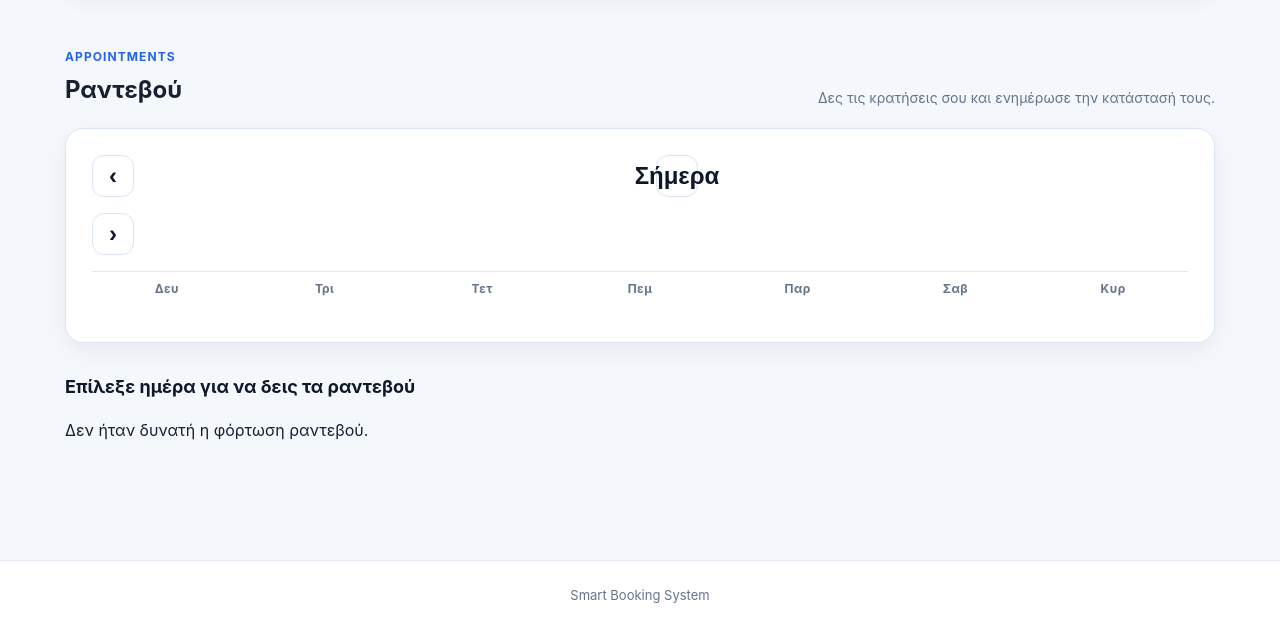
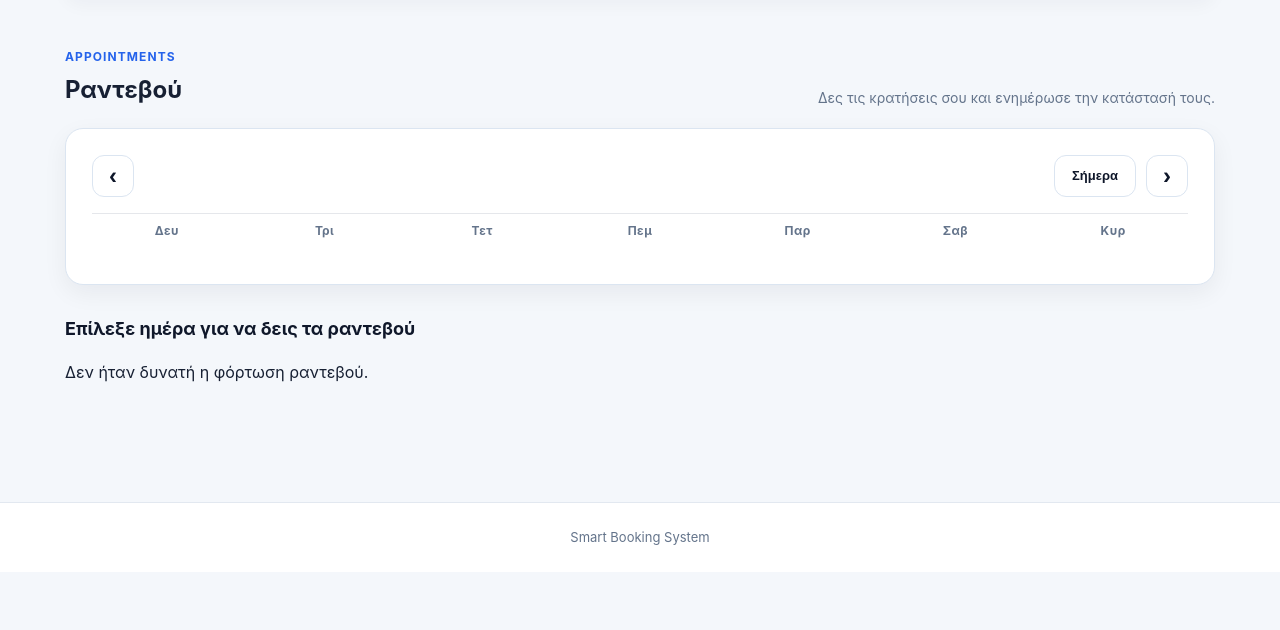
Before and after one commit to john30fyllou/smart-booking-system, a website: page frontend/provider.html in a window 1280 px wide. Shown: the part 276-906 px from the top of the page. After the commit the page ends 848 px from the top, so only its background shows below. Drawn offline with Linux system fonts and the light colour scheme; no server answers; sample sign-in values are in the browser's storage.

Commit message:
Improve provider calendar navigation layout

```diff
--- a/frontend/css/style.css
+++ b/frontend/css/style.css
@@ -1161,8 +1161,10 @@
     display: grid;
     grid-template-columns: 1fr auto 1fr;
     align-items: center;
+
     gap: 16px;
     padding-bottom: 16px;
+
     border-bottom: 1px solid #e5e7eb;
 }
 
@@ -1172,15 +1174,20 @@
 
 .calendar-toolbar > #calendarMonthTitle {
     justify-self: center;
+
     margin: 0;
+
     text-align: center;
+    font-size: 20px;
 }
 
 .calendar-toolbar-actions {
     justify-self: end;
-    display: flex;
-    align-items: center;
-    gap: 12px;
+
+    display: flex;
+    align-items: center;
+
+    gap: 10px;
 }
 
 .calendar-nav-btn {
@@ -1206,6 +1213,18 @@
         background 0.2s ease,
         border-color 0.2s ease,
         transform 0.2s ease;
+}
+
+#todayBtn {
+    width: auto;
+    min-width: 82px;
+
+    padding: 0 14px;
+
+    font-size: 13px;
+    font-weight: 700;
+
+    white-space: nowrap;
 }
 
 .calendar-nav-btn:hover {
@@ -1566,10 +1585,3 @@
 main.dashboard {
     flex: 1;
 }
-
-.calendar-toolbar-actions #todayBtn {
-    width: auto;
-    min-width: 80px;
-    max-width: max-content;
-    flex: 0 0 auto;
-}
--- a/frontend/provider.html
+++ b/frontend/provider.html
@@ -61,9 +61,15 @@
 
                         <h3 id="calendarMonthTitle"></h3>
 
-                        <button type="button" id="todayBtn" class="calendar-nav-btn">Σήμερα</button>
+                        <div class="calendar-toolbar-actions">
+                            <button type="button" id="todayBtn" class="calendar-nav-btn">
+                                Σήμερα
+                            </button>
 
-                        <button type="button" id="nextMonthBtn" class="calendar-nav-btn">›</button>
+                            <button type="button" id="nextMonthBtn" class="calendar-nav-btn">
+                                ›
+                            </button>
+                        </div>
                     </div>
 
                     <div class="calendar-weekdays">
```
